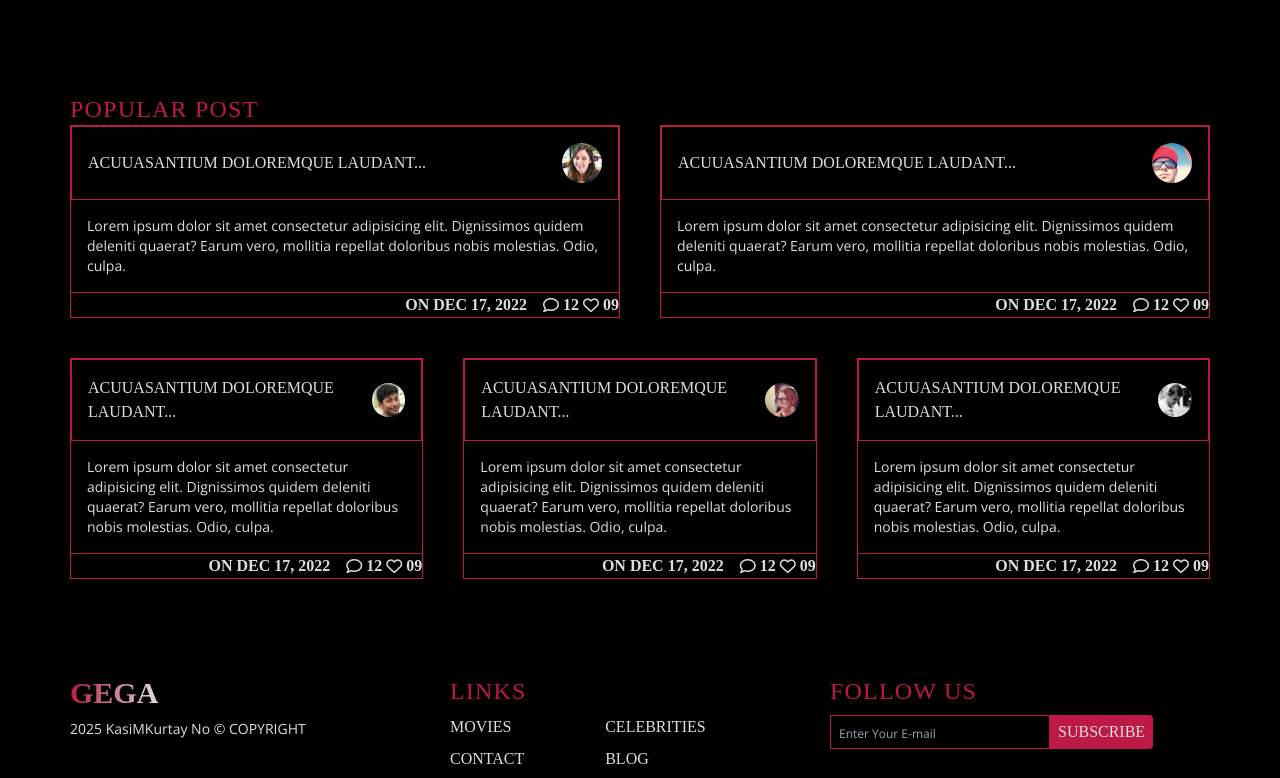
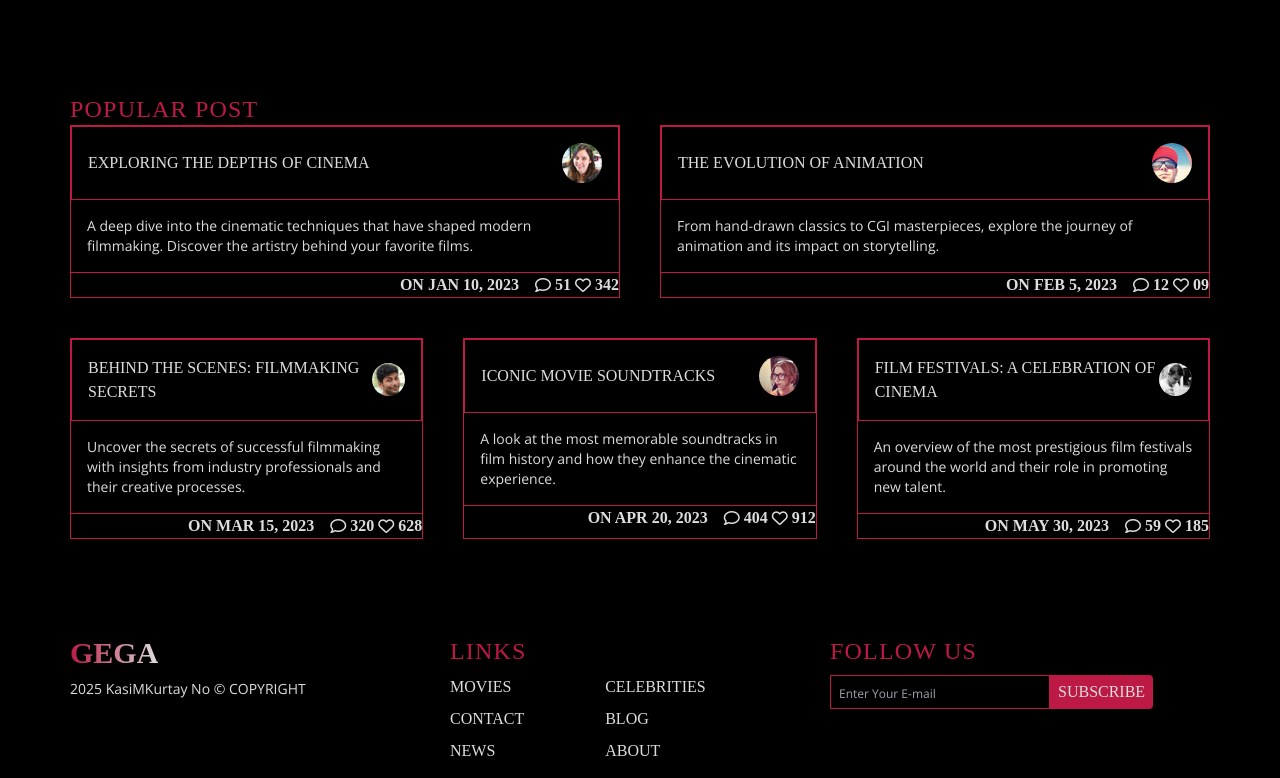
Before and after one commit to KasiMKurtay/gega-project, a website: page public/index.html in a window 1280 px wide. Shown: the part 1878-2656 px from the top of the page. Drawn offline with nearby package versions, Linux system fonts and the light colour scheme; a web font is replaced by a local one.

Commit message:
Updated README.md with project details and features

```diff
--- a/public/index.html
+++ b/public/index.html
@@ -52,7 +52,7 @@
           <!-- Search Area -->
           <form>
             <div class="group border-r px-4 mx-4 py-1 border-gega-red">
-              <input type="text"
+              <input type="text" aria-label="Search"
                 class="opacity-0 group-hover:opacity-100 bg-transparent border-b border-gega-red focus:outline-none w-24 lg:w-44 transition duration-300">
               <button class="-ml-4 group-hover:ml-0 transition duration-300"><i
                   class="fas fa-search group-hover:text-gega-red transition duration-300 "></i></button>
@@ -290,7 +290,7 @@
             <div
               class="basis-2/3 text-gega-grey group-hover:text-gega-melon group-hover:cursor-pointer duration-500 pl-6">
               <p class="text-sm ">Exciting news about the latest movie releases.</p>
-              <p class="font-gemunu text-xs tracking-tighter mt-2 font-bold">ON JAN 27 2020</p>
+              <p class="font-gemunu text-xs tracking-tighter mt-2 font-bold">ON JAN 27 2023</p>
             </div>
           </div>
           <div class="flex items-center group basis-3/4 md:basis-1/2">
@@ -302,7 +302,7 @@
             <div
               class="basis-2/3 text-gega-grey group-hover:text-gega-melon group-hover:cursor-pointer duration-500 pl-6">
               <p class="text-sm ">Latest updates on celebrity news and events.</p>
-              <p class="font-gemunu text-xs tracking-tighter mt-2 font-bold">ON MAY 03 2025</p>
+              <p class="font-gemunu text-xs tracking-tighter mt-2 font-bold">ON FEB 15 2023</p>
             </div>
           </div>
           <div class="flex items-center group basis-3/4 md:basis-1/2">
@@ -314,7 +314,7 @@
             <div
               class="basis-2/3 text-gega-grey group-hover:text-gega-melon group-hover:cursor-pointer duration-500 pl-6">
               <p class="text-sm ">Insights into the film industry and upcoming projects.</p>
-              <p class="font-gemunu text-xs tracking-tighter mt-2 font-bold">ON JUL 15 2021</p>
+              <p class="font-gemunu text-xs tracking-tighter mt-2 font-bold">ON MAR 10 2023</p>
             </div>
           </div>
           <div class="flex items-center group basis-3/4 md:basis-1/2">
@@ -326,7 +326,7 @@
             <div
               class="basis-2/3 text-gega-grey group-hover:text-gega-melon group-hover:cursor-pointer duration-500 pl-6">
               <p class="text-sm ">Breaking news in the entertainment world.</p>
-              <p class="font-gemunu text-xs tracking-tighter mt-2 font-bold">ON DEC 1 2023</p>
+              <p class="font-gemunu text-xs tracking-tighter mt-2 font-bold">ON APR 5 2023</p>
             </div>
           </div>
           <div class="flex items-center group basis-3/4 md:basis-1/2 md:hidden lg:flex">
@@ -338,7 +338,7 @@
             <div
               class="basis-2/3 text-gega-grey group-hover:text-gega-melon group-hover:cursor-pointer duration-500 pl-6">
               <p class="text-sm ">Highlights from the latest film festivals.</p>
-              <p class="font-gemunu text-xs tracking-tighter mt-2 font-bold">ON NOW 06 2022</p>
+              <p class="font-gemunu text-xs tracking-tighter mt-2 font-bold">ON MAY 20 2023</p>
             </div>
           </div>
         </div>
@@ -386,19 +386,18 @@
         <div class="md:col-span-3 border border-gega-red col-span-6">
           <!-- Item 1 Header -->
           <div class="border-b border border-gega-red p-4 flex items-center justify-between">
-            <h3>ACUUASANTIUM DOLOREMQUE LAUDANT...</h3>
+            <h3>Exploring the Depths of Cinema</h3>
             <img src="images/userava1.jpg" alt="User.jpg" class="rounded-full overflow-hidden">
           </div>
           <!-- Item 1 Paragraf -->
-          <p class="p-4 text-sm">Lorem ipsum dolor sit amet consectetur adipisicing elit. Dignissimos quidem deleniti
-            quaerat? Earum vero, mollitia repellat doloribus nobis molestias. Odio, culpa.</p>
-          <div class=" flex items-center space-x-4 font-bold font-gemunu font-xs justify-end border-t border-gega-red">
-            <p>ON DEC 17, 2022</p>
+          <p class="p-4 text-sm">A deep dive into the cinematic techniques that have shaped modern filmmaking. Discover the artistry behind your favorite films.</p>
+          <div class="flex items-center space-x-4 font-bold font-gemunu font-xs justify-end border-t border-gega-red">
+            <p>ON JAN 10, 2023</p>
             <div class="flex items-center justify-center space-x-1">
               <i class="fa-regular fa-comment hover:text-gega-melon duration-500 cursor-pointer"></i>
-              <p>12</p>
+              <p>51</p>
               <i class="fa-regular fa-heart hover:text-gega-red duration-500 cursor-pointer"></i>
-              <p>09</p>
+              <p>342</p>
             </div>
           </div>
         </div>
@@ -407,14 +406,13 @@
         <div class="col-span-6 md:col-span-3 border border-gega-red">
           <!-- Item 2 Header -->
           <div class="border-b border border-gega-red p-4 flex items-center justify-between">
-            <h3>ACUUASANTIUM DOLOREMQUE LAUDANT...</h3>
+            <h3>The Evolution of Animation</h3>
             <img src="images/userava2.jpg" alt="User.jpg" class="rounded-full overflow-hidden">
           </div>
           <!-- Item 2 Paragraf -->
-          <p class="p-4 text-sm">Lorem ipsum dolor sit amet consectetur adipisicing elit. Dignissimos quidem deleniti
-            quaerat? Earum vero, mollitia repellat doloribus nobis molestias. Odio, culpa.</p>
-          <div class=" flex items-center space-x-4 font-bold font-gemunu font-xs justify-end border-t border-gega-red">
-            <p>ON DEC 17, 2022</p>
+          <p class="p-4 text-sm">From hand-drawn classics to CGI masterpieces, explore the journey of animation and its impact on storytelling.</p>
+          <div class="flex items-center space-x-4 font-bold font-gemunu font-xs justify-end border-t border-gega-red">
+            <p>ON FEB 5, 2023</p>
             <div class="flex items-center justify-center space-x-1">
               <i class="fa-regular fa-comment hover:text-gega-melon duration-500 cursor-pointer"></i>
               <p>12</p>
@@ -428,19 +426,18 @@
         <div class="col-span-6 md:col-span-3 lg:col-span-2 border border-gega-red">
           <!-- Item 3 Header -->
           <div class="border-b border border-gega-red p-4 flex items-center justify-between">
-            <h3>ACUUASANTIUM DOLOREMQUE LAUDANT...</h3>
+            <h3>Behind the Scenes: Filmmaking Secrets</h3>
             <img src="images/userava3.jpg" alt="User.jpg" class="rounded-full overflow-hidden">
           </div>
           <!-- Item 3 Paragraf -->
-          <p class="p-4 text-sm">Lorem ipsum dolor sit amet consectetur adipisicing elit. Dignissimos quidem deleniti
-            quaerat? Earum vero, mollitia repellat doloribus nobis molestias. Odio, culpa.</p>
-          <div class=" flex items-center space-x-4 font-bold font-gemunu font-xs justify-end border-t border-gega-red">
-            <p>ON DEC 17, 2022</p>
+          <p class="p-4 text-sm">Uncover the secrets of successful filmmaking with insights from industry professionals and their creative processes.</p>
+          <div class="flex items-center space-x-4 font-bold font-gemunu font-xs justify-end border-t border-gega-red">
+            <p>ON MAR 15, 2023</p>
             <div class="flex items-center justify-center space-x-1">
               <i class="fa-regular fa-comment hover:text-gega-melon duration-500 cursor-pointer"></i>
-              <p>12</p>
+              <p>320</p>
               <i class="fa-regular fa-heart hover:text-gega-red duration-500 cursor-pointer"></i>
-              <p>09</p>
+              <p>628</p>
             </div>
           </div>
         </div>
@@ -449,19 +446,18 @@
         <div class="col-span-6 md:col-span-3 lg:col-span-2 border border-gega-red">
           <!-- Item 4 Header -->
           <div class="border-b border border-gega-red p-4 flex items-center justify-between">
-            <h3>ACUUASANTIUM DOLOREMQUE LAUDANT...</h3>
+            <h3>Iconic Movie Soundtracks</h3>
             <img src="images/userava4.jpg" alt="User.jpg" class="rounded-full overflow-hidden">
           </div>
           <!-- Item 4 Paragraf -->
-          <p class="p-4 text-sm">Lorem ipsum dolor sit amet consectetur adipisicing elit. Dignissimos quidem deleniti
-            quaerat? Earum vero, mollitia repellat doloribus nobis molestias. Odio, culpa.</p>
-          <div class=" flex items-center space-x-4 font-bold font-gemunu font-xs justify-end border-t border-gega-red">
-            <p>ON DEC 17, 2022</p>
+          <p class="p-4 text-sm">A look at the most memorable soundtracks in film history and how they enhance the cinematic experience.</p>
+          <div class="flex items-center space-x-4 font-bold font-gemunu font-xs justify-end border-t border-gega-red">
+            <p>ON APR 20, 2023</p>
             <div class="flex items-center justify-center space-x-1">
               <i class="fa-regular fa-comment hover:text-gega-melon duration-500 cursor-pointer"></i>
-              <p>12</p>
+              <p>404</p>
               <i class="fa-regular fa-heart hover:text-gega-red duration-500 cursor-pointer"></i>
-              <p>09</p>
+              <p>912</p>
             </div>
           </div>
         </div>
@@ -470,24 +466,21 @@
         <div class="hidden lg:block lg:col-span-2 border border-gega-red">
           <!-- Item 5 Header -->
           <div class="border-b border border-gega-red p-4 flex items-center justify-between ">
-            <h3>ACUUASANTIUM DOLOREMQUE LAUDANT...</h3>
+            <h3>Film Festivals: A Celebration of Cinema</h3>
             <img src="images/userava5.jpg" alt="User.jpg" class="rounded-full overflow-hidden">
           </div>
           <!-- Item 5 Paragraf -->
-          <p class="p-4 text-sm">Lorem ipsum dolor sit amet consectetur adipisicing elit. Dignissimos quidem deleniti
-            quaerat? Earum vero, mollitia repellat doloribus nobis molestias. Odio, culpa.</p>
-          <div class=" flex items-center space-x-4 font-bold font-gemunu font-xs justify-end border-t border-gega-red">
-            <p>ON DEC 17, 2022</p>
+          <p class="p-4 text-sm">An overview of the most prestigious film festivals around the world and their role in promoting new talent.</p>
+          <div class="flex items-center space-x-4 font-bold font-gemunu font-xs justify-end border-t border-gega-red">
+            <p>ON MAY 30, 2023</p>
             <div class="flex items-center justify-center space-x-1">
               <i class="fa-regular fa-comment hover:text-gega-melon duration-500 cursor-pointer"></i>
-              <p>12</p>
+              <p>59</p>
               <i class="fa-regular fa-heart hover:text-gega-red duration-500 cursor-pointer"></i>
-              <p>09</p>
+              <p>185</p>
             </div>
           </div>
         </div>
-
-
       </div>
     </div>
   </section>
```
Also changed, not shown: README.md (added).
